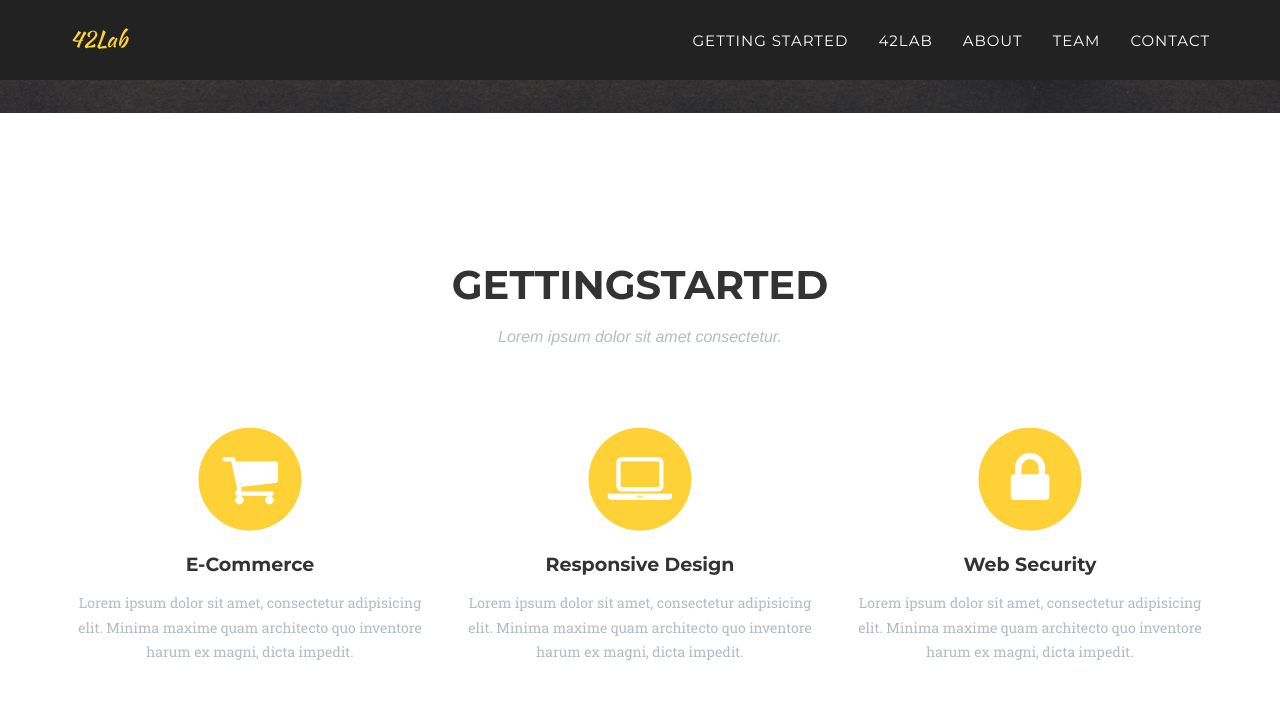
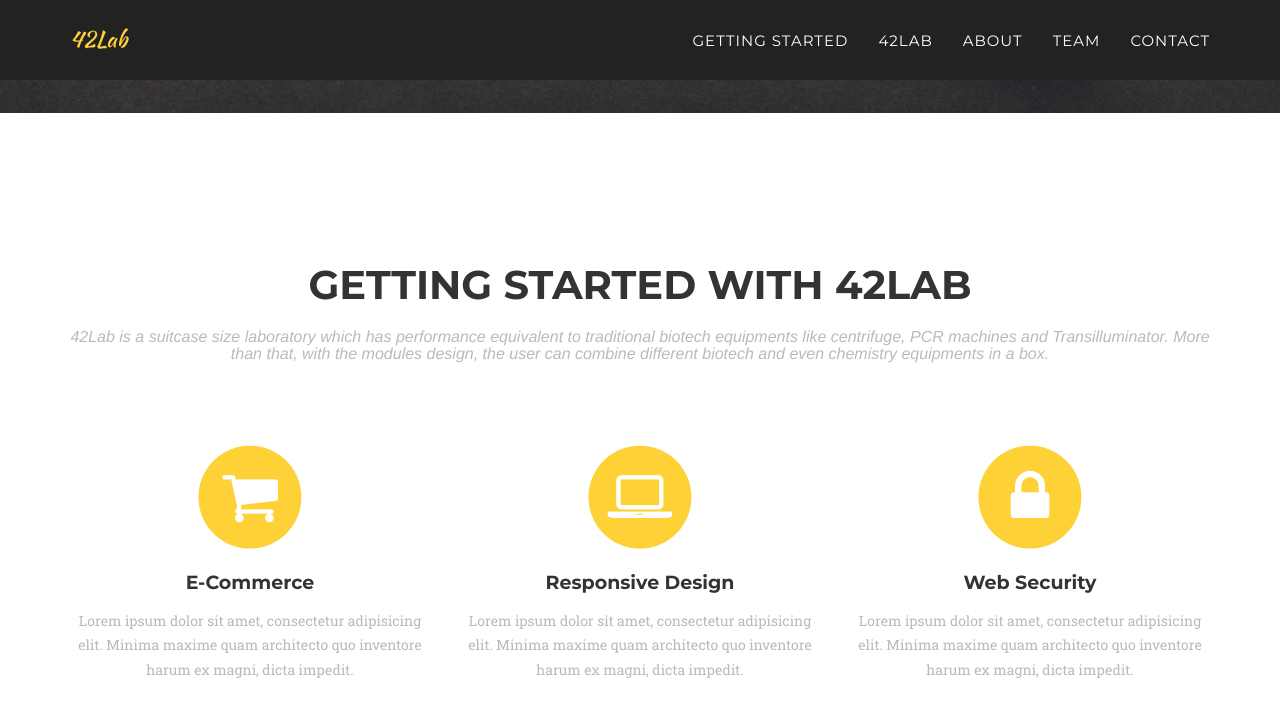
Before and after one commit to dr-data/42Lab, a Jekyll site: the page built from index.html, in a window 1280 px wide and 900 px high, scrolled down 855 px. Shown: the top 717 px of the window. Built offline with Jekyll 4.4.1, drawn with Linux system fonts in a browser that asks for light colours; some web fonts are replaced.

Commit message:
Updated Getting Started

```diff
--- a/_includes/gettingstarted.html
+++ b/_includes/gettingstarted.html
@@ -3,8 +3,8 @@
         <div class="container">
             <div class="row">
                 <div class="col-lg-12 text-center">
-                    <h2 class="section-heading">gettingstarted</h2>
-                    <h3 class="section-subheading text-muted">Lorem ipsum dolor sit amet consectetur.</h3>
+                    <h2 class="section-heading">Getting Started with 42Lab</h2>
+                    <h3 class="section-subheading text-muted">42Lab is a suitcase size laboratory which has performance equivalent to traditional biotech equipments like centrifuge, PCR machines and Transilluminator. More than that, with the modules design, the user can combine different biotech and even chemistry equipments in a box. </h3>
                 </div>
             </div>
             <div class="row text-center">
```
